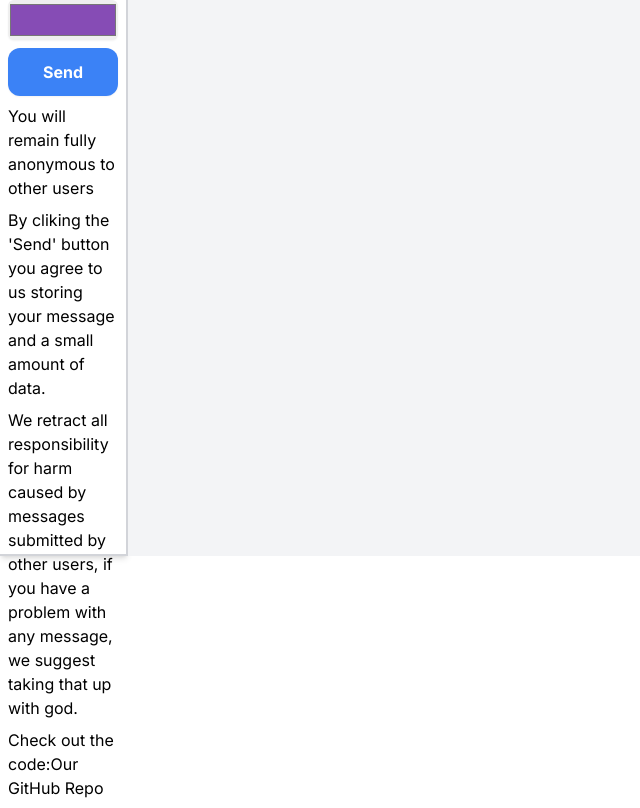
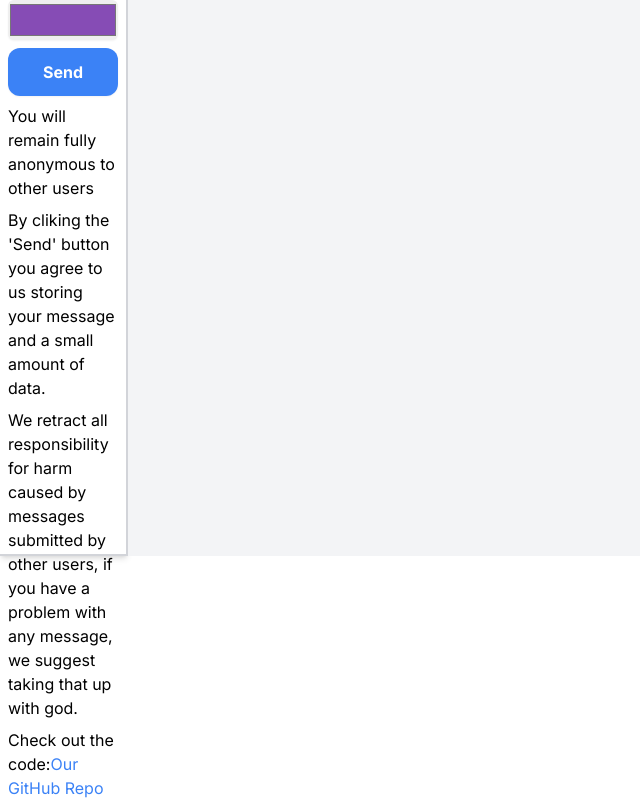
Before and after one commit to showyourmessagedotverceldotapp/showyourmessage, a Next.js app: page / in a window 1280 px wide. Shown: the part 244-1052 px from the top of the page, without its empty margins (0-640 px from the left). Built offline with nearby package versions, Linux system fonts and the light colour scheme; no server answers; the database is empty.

Commit message:
stop yapping about the link to gh

```diff
--- a/app/Form.tsx
+++ b/app/Form.tsx
@@ -110,7 +110,7 @@ export default function Form() {
             </p>
             <p>
                 Check out the code:
-                <a href="https://github.com/showyourmessagedotverceldotapp/showyourmessage" target="_blank">Our GitHub Repo</a>
+                <a className="text-blue-500 hover:underline" href="https://github.com/showyourmessagedotverceldotapp/showyourmessage" target="_blank">Our GitHub Repo</a>
             </p>
         </form>
     );
```
